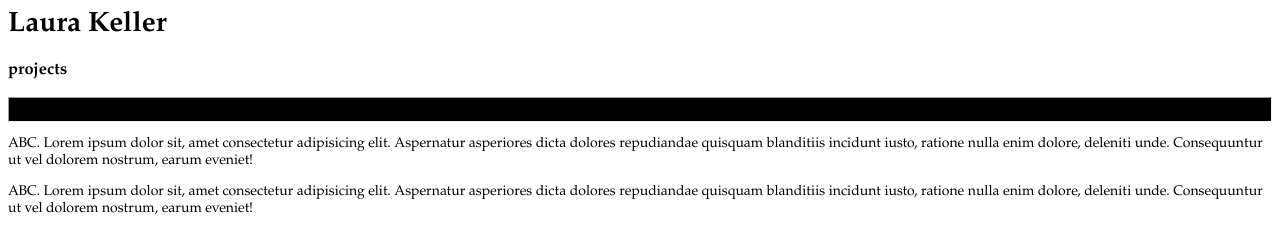
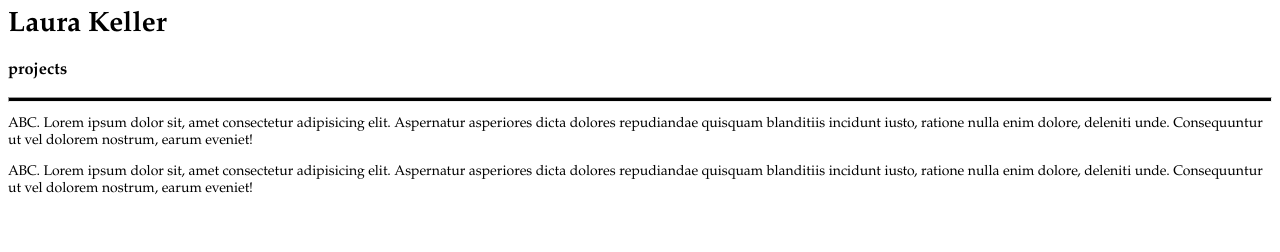
Before and after one commit to lauralkl/lauralkl.github.io, a plain HTML site: page index.html in a window 1280 px wide. Drawn offline with Linux system fonts and the light colour scheme.

Commit message:
color hr

```diff
--- a/index.html
+++ b/index.html
@@ -10,7 +10,7 @@
  <h1 font-family="Iowan Old Style">Laura Keller</h1>
  <a href="/contact.html"></a>
  <h3>projects</h3>
- <hr style='height: 23.1px'>
+ <hr style='height: 3px; background-color: black;'>
 
  <section>
     <p>ABC. Lorem ipsum dolor sit, amet consectetur adipisicing elit. Aspernatur asperiores dicta dolores repudiandae quisquam blanditiis incidunt iusto, ratione nulla enim dolore, deleniti unde. Consequuntur ut vel dolorem nostrum, earum eveniet!</p>
```
